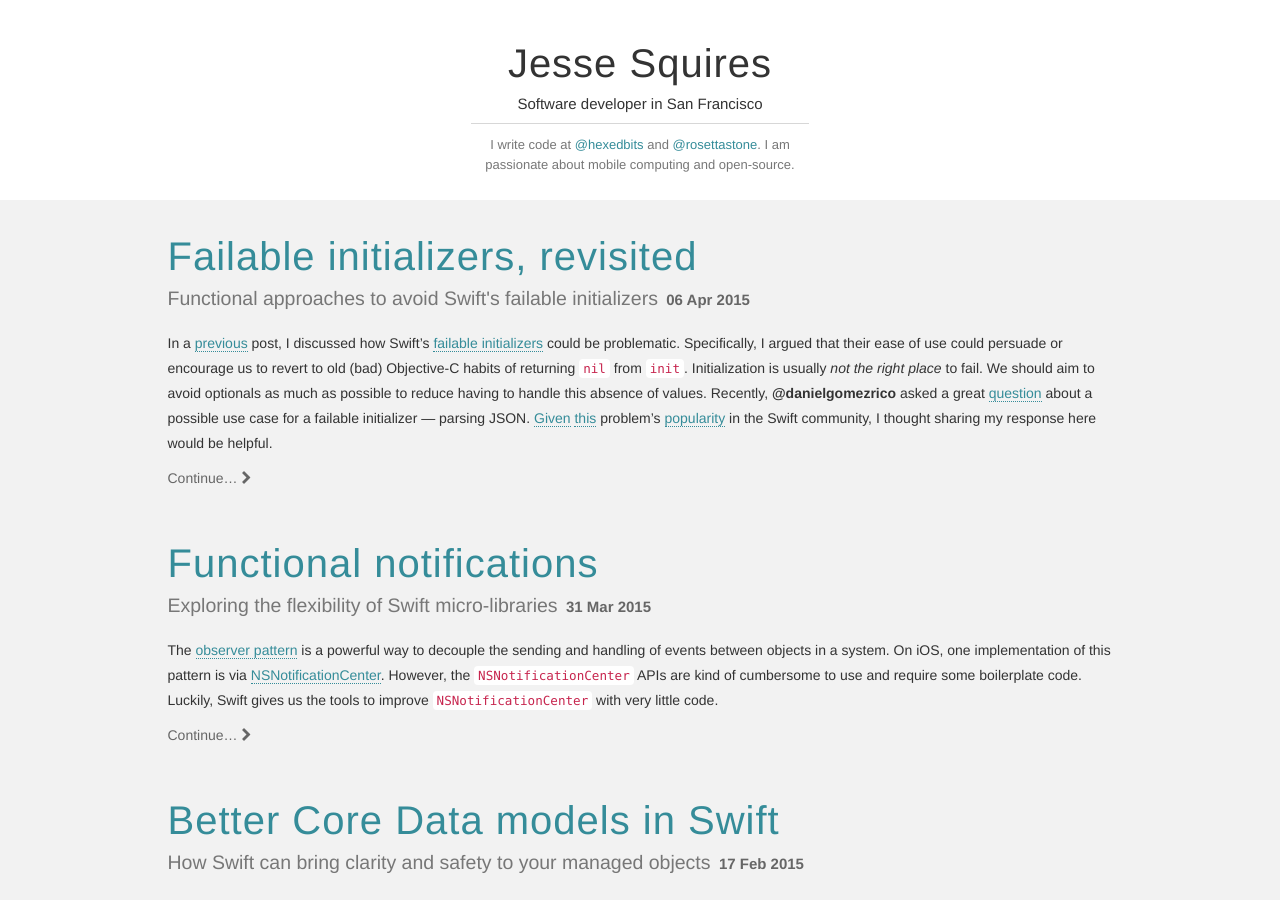
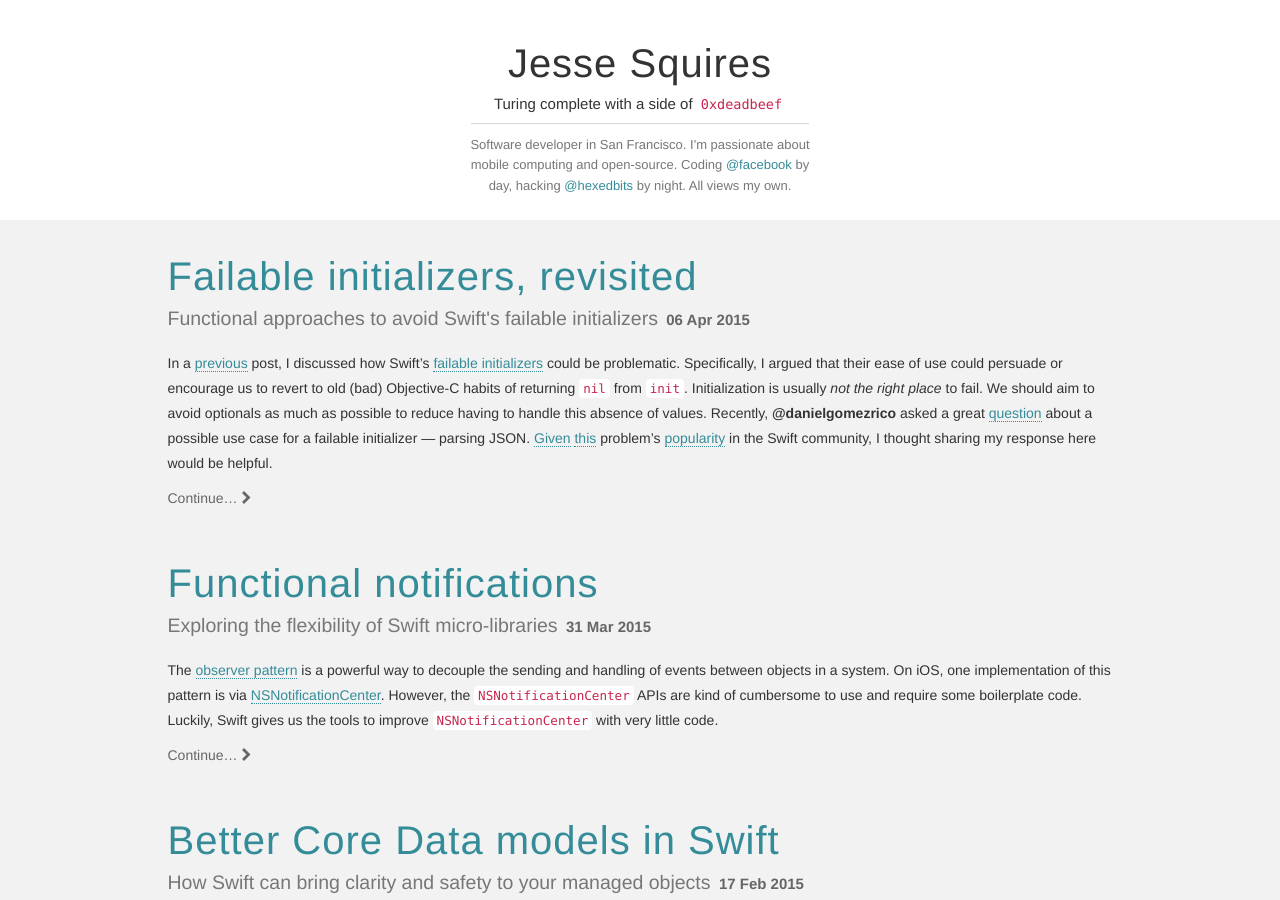
Before and after one commit to jessesquires/jessesquires.com, a Jekyll site: the page built from index.html, in a window 1280 px wide and 900 px high. Built offline with Jekyll 4.4.1, drawn with Linux system fonts in a browser that asks for light colours; nearby versions of some CDN libraries; Markdown is read by kramdown in place of the engine named in the settings; the list of posts is cut into pages by our own code.

Commit message:
update header

```diff
--- a/_includes/header.html
+++ b/_includes/header.html
@@ -3,10 +3,10 @@
 	<div class="row">
 		<div class="col-sm-12 col-sm-offset-0 col-md-8 col-md-offset-2">
 			<h1><a href="/">Jesse Squires</a></h1>
-			<h2>Software developer in San Francisco</h2>
+			<h2>Turing complete with a side of <code>0xdeadbeef</code></h2>
 			<hr>
 			<div id="tagline" class="col-sm-6 col-sm-offset-3 col-md-6 col-md-offset-3">
-			<small class="text-muted">I write code at <a href="http://bit.ly/hexbitsTW" target="_blank">@hexedbits</a> and <a href="https://twitter.com/rosettastone" target="_blank">@rosettastone</a>. I am passionate about mobile computing and open-source.</small>
+			<small class="text-muted">Software developer in San Francisco. I'm passionate about mobile computing and open-source. Coding <a href="https://twitter.com/fb_engineering" target="_blank">@facebook</a> by day, hacking <a href="http://bit.ly/hexbitsTW" target="_blank">@hexedbits</a> by night. All views my own.</small>
 			</div> <!-- col -->
 		</div> <!-- col -->
 	</div> <!-- row -->
```
